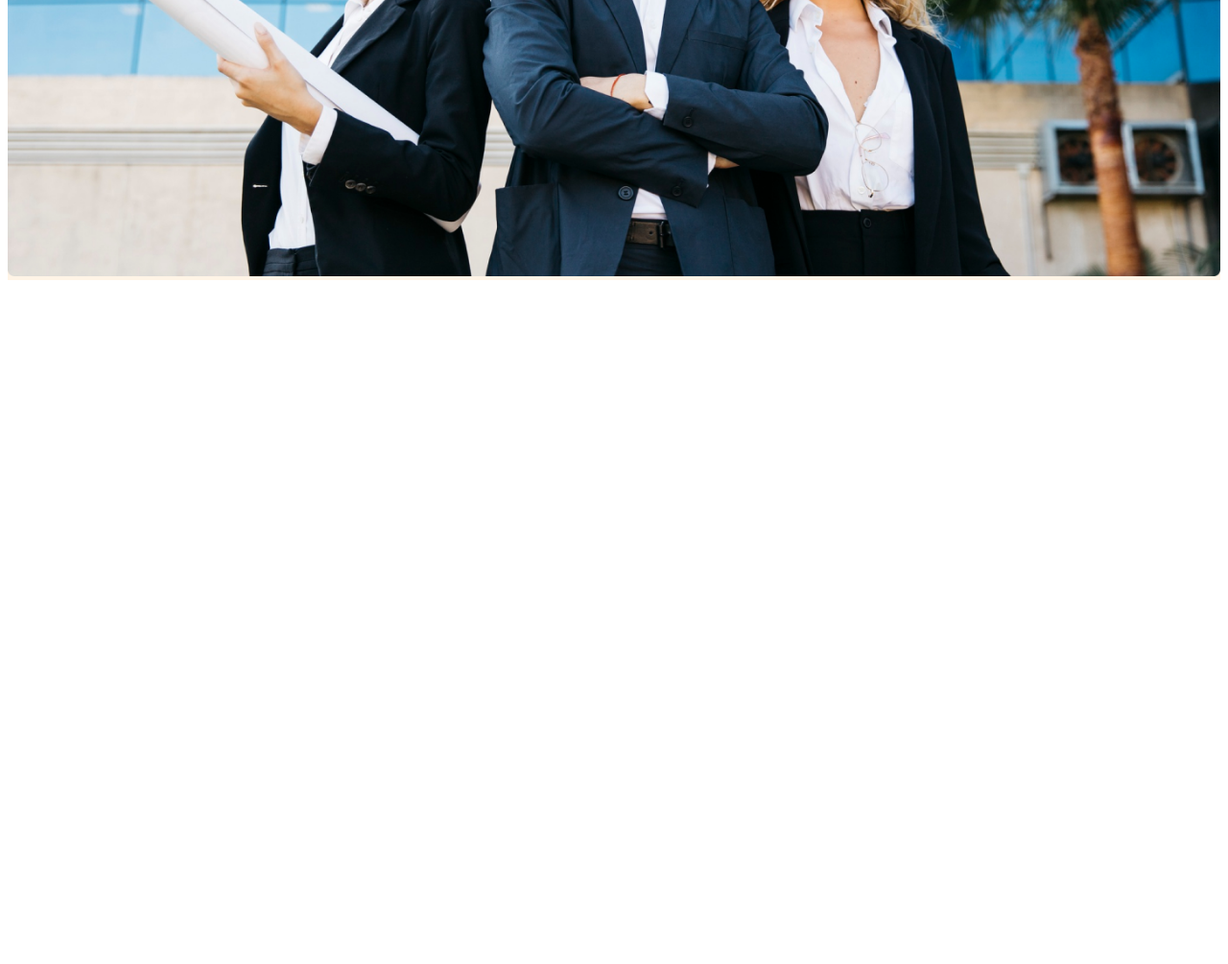
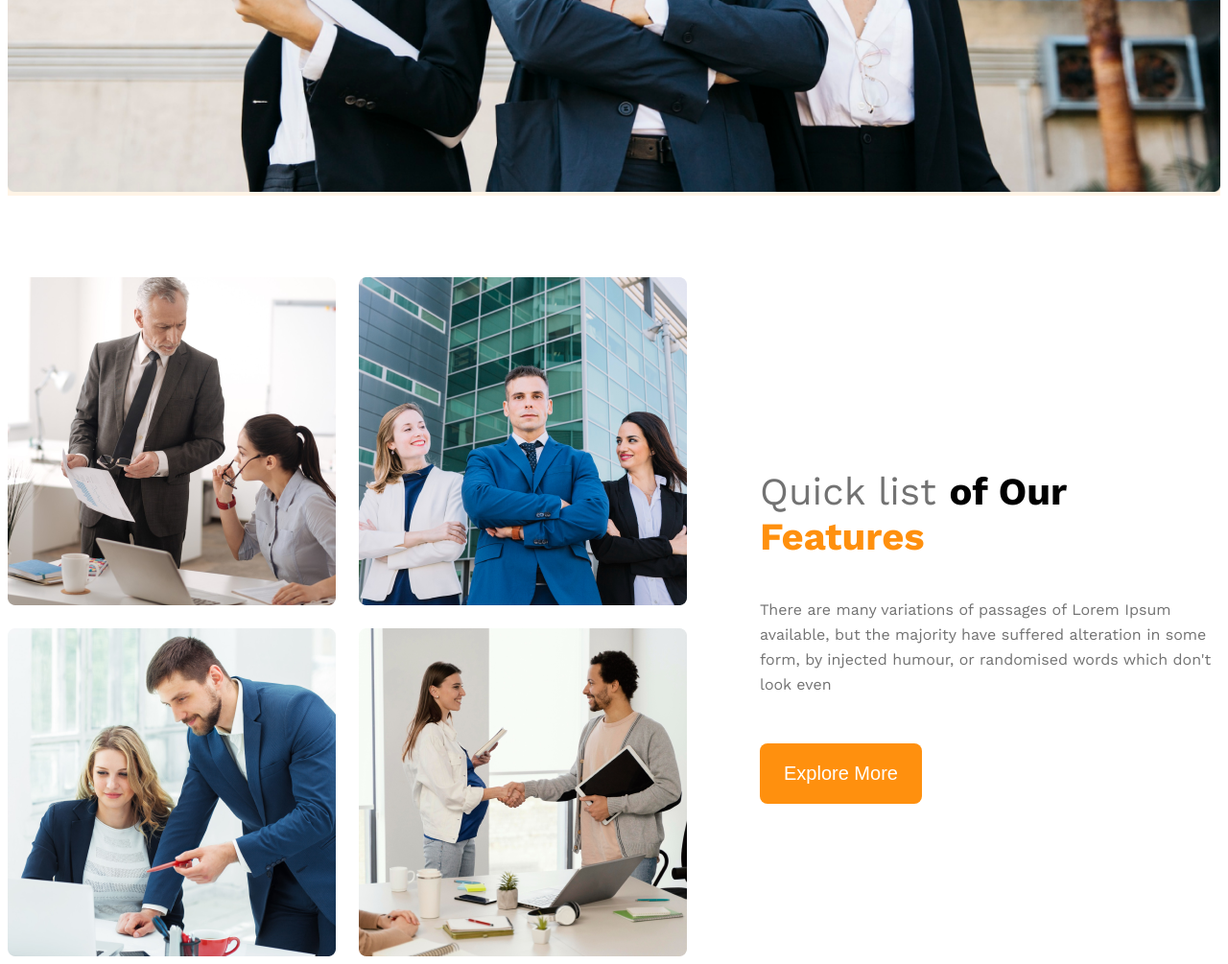
Before and after one commit to mdsaifulhassan/G3-Architecture, a plain HTML site: page index.html in a window 1280 px wide. Shown: the part 1014-2019 px from the top of the page at 96% size. Before the commit the page ends 1314 px from the top, so only its background shows below. Drawn offline with nearby package versions, Linux system fonts and the light colour scheme.

Commit message:
Build features showcase section

```diff
--- a/index.html
+++ b/index.html
@@ -21,12 +21,30 @@
         <div class="banner-content">
             <h2>Brand New<br>Group of Architects </h2>
             <p class="text-light-gray">There are many variations of passages of Lorem Ipsum available, but the majority have suffered alteration in<br>some form, by injected humour, or randomised words which don't look even</p>
-            <button type="button"class="btn-primary">Explore More</button>
+            <button class="btn-primary">Explore More</button>
         </div>
         <div>
             <img class="banner-img" src="./images/banner.png" alt="">
         </div>
     </div>
 </header>
+<main>
+    <section class="features display-flex">
+        <div class="img-container">
+            <img src="./images/team1.png" alt="" class="img-content">
+            <img src="./images/team2.png" alt="" class="img-content">
+            <img src="./images/team3.png" alt="" class="img-content">
+            <img src="./images/team4.png" alt="" class="img-content">
+        </div>
+        <div class="feature-content">
+            <h3 class="features-title"><span id="quick-list">Quick list </span><span>of Our</span><br>
+                <span class="orange">Features</span></h3>
+            <p class="text-light-gray">There are many variations of passages of Lorem Ipsum available, but the majority have suffered alteration in some form, by injected humour, or randomised words which don't look even</p>
+            <button class="btn-primary">
+                Explore More
+            </button>
+        </div>
+    </section>
+</main>
 </body>
 </html>
--- a/style.css
+++ b/style.css
@@ -16,6 +16,10 @@
 .bg-light{
     background-color: rgba(255, 144, 14, 0.1);
 }
+main{
+    max-width: 1440px;
+    margin: 0 auto;
+}
 /* dark-02 */
 .text-gray{
     color: #424242;
@@ -25,6 +29,10 @@
     color:#727272;
     font-size: 1rem;
     line-height: 26px;
+}
+/* orange color */
+.orange{
+    color:#FF900E;
 }
 .btn-primary{
     background-color: rgba(255, 144, 14, 1);
@@ -50,13 +58,14 @@
     gap:30px;
 
 }
+
 .nav-list{
     list-style: none;
 }
 .nav-link{
     text-decoration: none;
     font-weight: 400;
-    font-size: 18px;
+    font-size: 1.3rem;
 }
 .nav-bar,.banner{
     max-width: 1440px;
@@ -71,12 +80,44 @@
 }
 .banner-content h2{
     font-weight: bold;
-    font-size: 5.4rem;
+    font-size: 4rem;
     color:#131313;
 }
 .banner-content p{
+    font-size: 1rem;
     margin-bottom: 32px;
 }
 .banner-img{
  width:100%;
 }
+/* main features */
+.features{
+    padding-top: 85px;
+}
+.features{
+    align-items: center;
+}
+.img-container{
+    display:grid;
+    grid-template-columns: repeat(2,1fr);
+    gap:24px;
+    margin-right: 76px;
+}
+.feature-content{
+    max-width: 537px;
+}
+.features-title{
+    font-size: 2.5rem;
+}
+#quick-list{
+    font-weight: 400;
+    color:#727272;
+}
+.feature-content p{
+    padding-bottom: 32px;
+}
+@media screen and (max-width:576px){
+    .nav-bar,.nav-menu {
+    flex-direction: column;
+}
+}
```
